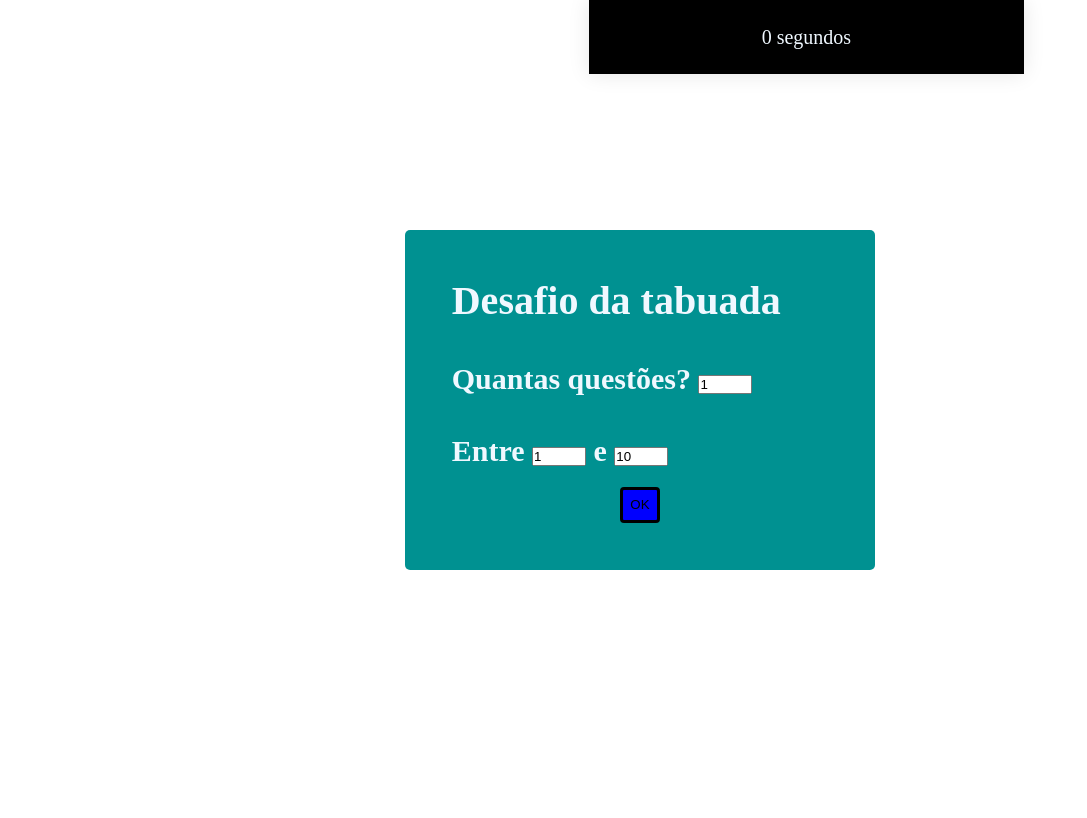
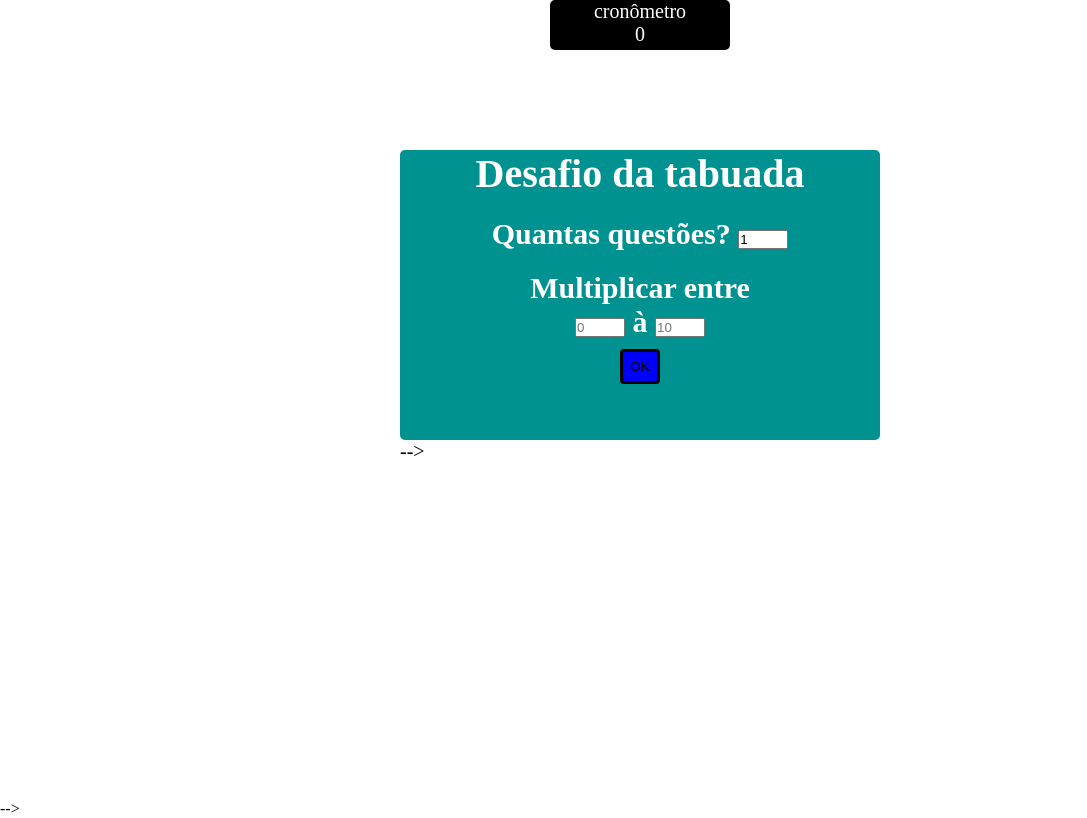
Before and after one commit to RobertRas/Tabuada-Desafio, a website with bundled scripts: page index.html in a window 1280 px wide. Shown: the whole page, without its empty margins (0-1087 px from the left). Built offline with nearby package versions, Linux system fonts and the light colour scheme.

Commit message:
alterações css

```diff
--- a/index.html
+++ b/index.html
@@ -8,24 +8,61 @@
 </head>
 <body>
     <main>
-        <p id="cronometro">0 segundos</p>
+        <div class="agrupador">
 
-        <div class="container" id="intro">
-            <h1 id="teste">Desafio da tabuada</h1>
-            <h2>Quantas questões?
-                <input id="quantidade" class="number" type="number" value="1" required>
-            </h2>
+            <div class="time">
+                <div class="cronometro">
+                    <p>cronômetro</p>
+                    <p>0</p>
+                </div>
+            </div>
 
-            <h2>Entre
-                <input class="number" id="min" type="number" value="1" required>
-                e
-                <input class="number" id="max" type="number" value="10" required>
-            </h2>
-            <button id="ok">OK</button>
+
+
+            <div class="container" id="intro">
+<!--
+                <div class="estilo-questao">
+                    <div class="containerQuestoes" id="questoes" >
+                        <h2 class="questao ">7 x 2 = </h2>
+
+                        <p><input class="number estilo" type="number"></p>
+
+                        <button class="btnResposta estilo" >OK</button>
+
+                    </div>
+                </div>
+-->
+
+                <div class="ordem">
+                    <div class="Titulo formato">
+                        <h1>Desafio da tabuada</h1>
+                    </div>
+
+                    <div class="questoes formato">
+                        <h2>Quantas questões?
+                        <input id="quantidade" class="number" type="number" value="1" required>
+                        </h2>
+                    </div>
+
+                    <div class="opcao formato">
+                        <h2>Multiplicar entre</h2>
+                        <h2><input class="number" placeholder="0" id="min" type="number" value="" required>
+                            à
+                            <input class="number" id="max" type="number" placeholder="10" value="" required>
+                        </h2>
+                        <button id="ok" style   ="margin-top:10px">OK</button>
+                    </div>
+
+
+                </div>
+                -->
+            </div>
+
+
 
         </div>
     </main>
 
-    <script type="module" src="js/main.js"></script>
+    <script type="module" src="js/main.js"></script>-->
 </body>
 </html>
--- a/style.css
+++ b/style.css
@@ -1,9 +1,10 @@
 *{
     padding: 0px;
     margin: 0px;
+    box-sizing: border-box;
 }
 
-body {
+main {
     width: 100%;
     height: 100vh;
     display: flex;
@@ -13,45 +14,69 @@ body {
     font-size: 20px;
 }
 
-h2{
-    margin-top: 10%;
+.agrupador {
+    height: 100vh;
 }
 
-p{
-    padding: 2%;
-    background-color: rgb(0, 145, 145);;
-    min-width: 80px;
-}
-
-.container{
-    display: block;
-    color: aliceblue;
-    padding: 10%;
-    border-radius: 5px;
-    background-color: rgb(0, 145, 145);
-}
-
-.containerQuestoes {
-    padding: 2%;
-    display: block;
-    color: aliceblue;
-    border-radius: 5px;
-}
-
-#questoes{
+.time {
     display: flex;
+    width: 180;
+    height: 46;
     align-items: center;
     justify-content: center;
 }
 
-.none {
-    display: none;
+.cronometro {
+    box-sizing: border-box;
+    height: 50px;
+    width: 180px;
+    background-color: #000000;
+    border-radius: 5px;
+    text-align: center;
+    color: #ffffff;
 }
 
-.questao {
-    margin: 0px;
-    margin-right: 5%;
+.container {
+    height: 290px;
+    width: 480px;
+    margin-top: 100px;
 }
+
+.estilo-questao{
+    height: 290px;
+    width: 480px;
+    margin-top: 100px;
+}
+
+
+.ordem {
+    height: 100%;
+    width: 100%;
+    color: #ffffff;
+    border-radius: 5px;
+    background-color: #009191;
+}
+
+.formato {
+    width: 350px;
+    margin: 20px 65px;
+    text-align: center;
+}
+
+.containerQuestoes {
+    display: block;
+    text-align: center;
+    height: 100%;
+    width: 100%;
+    color: #ffffff;
+    background-color: #009191;
+    border-radius: 5px;
+}
+
+.estilo{
+    margin-top: 40px;
+}
+
 
 .number {
     width: 10%;
@@ -59,36 +84,15 @@ p{
 }
 
 button {
-    margin: auto;
-    margin-top: 5%;
-    display: block;
     padding: 2%;
-    background-color: blue;
+    background-color: #0000ff;
     border-radius: 4px;
     border: solid;
     cursor: pointer;
 }
 
-.btnResposta {
-    display: inline-block;
+input.estilo{
+    height: 50px;
+    width: 300px;
+    border-radius: 10px;
 }
-
-button:hover {
-    transform: scale(1.1);
-    transition: 0.25s;
-}
-
-button:active{
-    background-color: blueviolet;
-}
-
-#cronometro{
-    box-shadow: 0px 0px 20px rgba(0, 0, 0, 0.1);
-    background: #000000;
-    color: aliceblue;
-    position: fixed;
-    text-align: center;
-    width: 30%;
-    top: 0;
-    right: 20%;
-}
```
